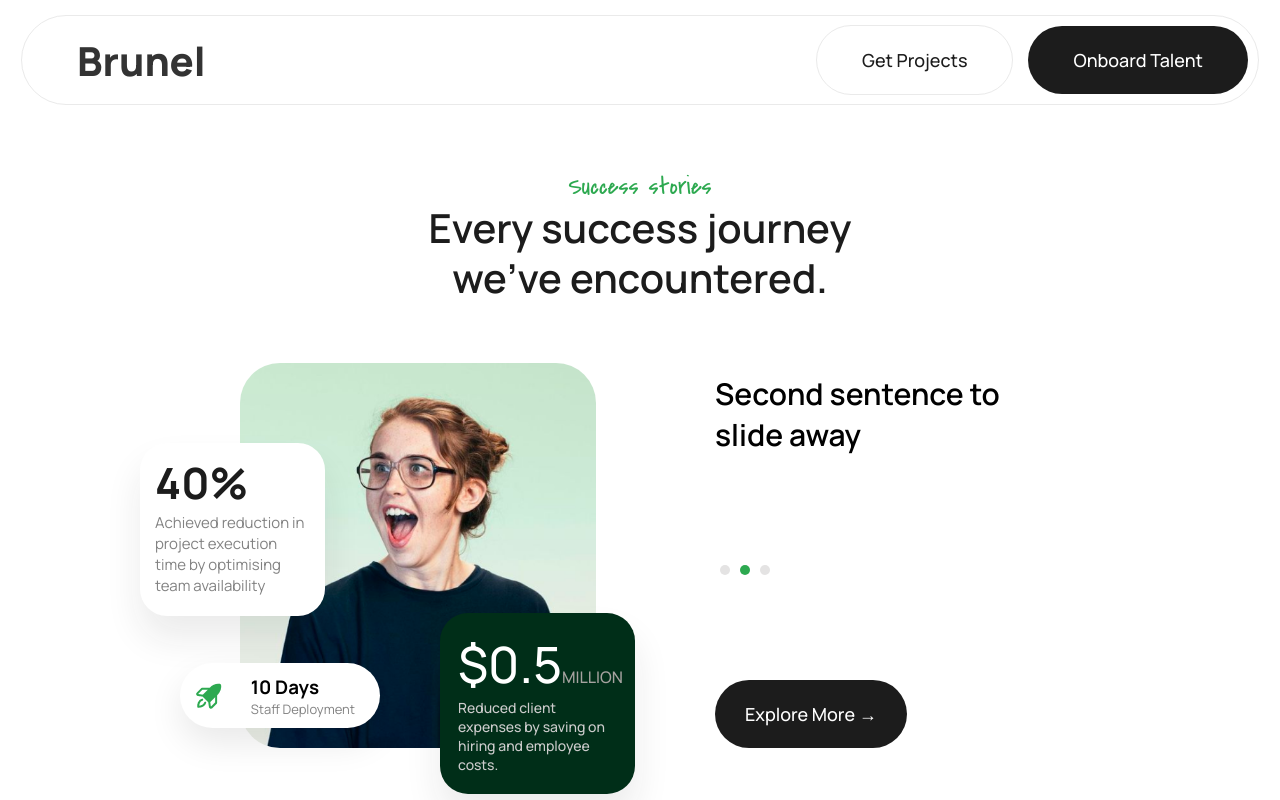
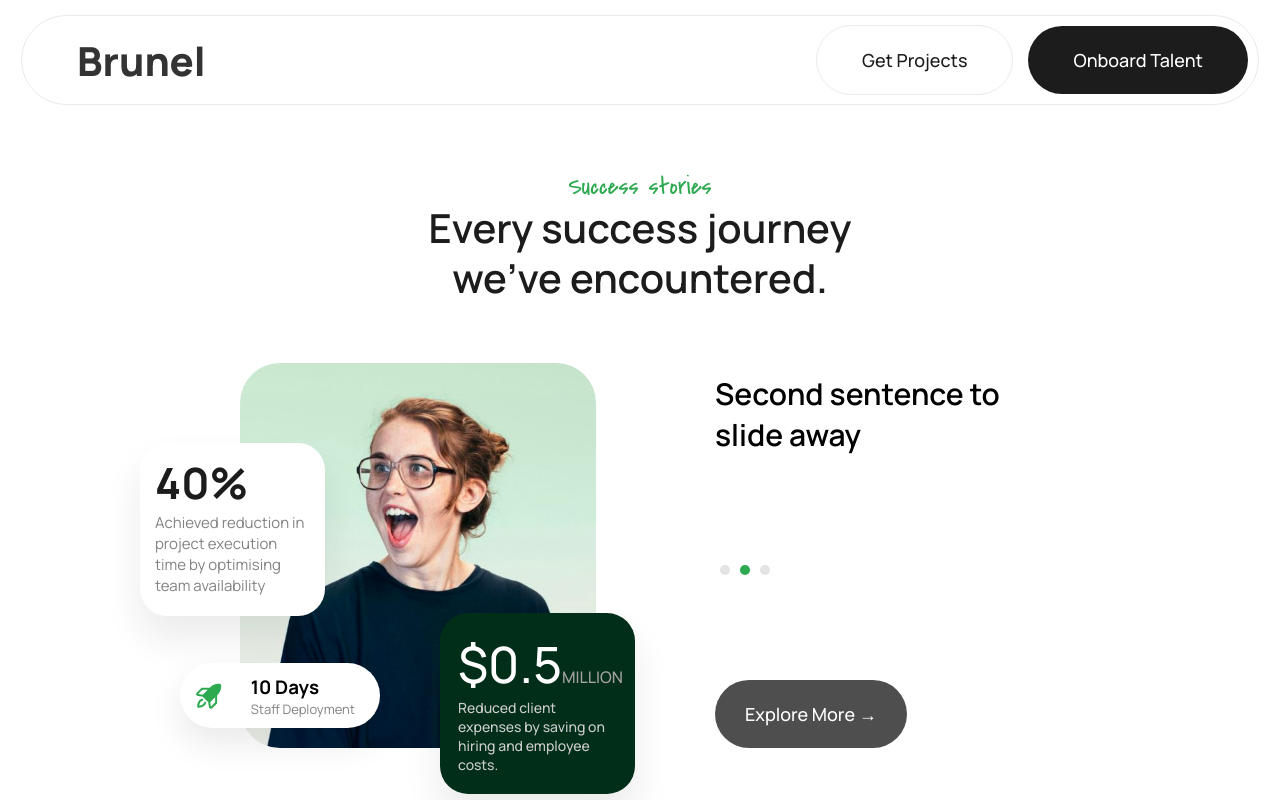
Before and after one commit to Anshuman1609/thence_assignment, a React (Create React App) app: page / in a window 1280 px wide. In both pictures the pointer is over the button "Explore More →". Shown: the top 800 px of the page. Built offline with nearby package versions, Linux system fonts and the light colour scheme.

Commit message:
just got it

```diff
--- a/src/components/carousel/carousel.css
+++ b/src/components/carousel/carousel.css
@@ -18,6 +18,9 @@
   border-radius: 100px;
   margin-left: 20px;
   margin-top: 100px;
+}
+.explore:hover {
+  background-color: rgba(78, 78, 78, 1);
 }
 
 .fortune {
--- a/src/components/navbar/navbar.css
+++ b/src/components/navbar/navbar.css
@@ -18,7 +18,6 @@
   border: 1px solid rgba(234, 234, 234, 1);
   background-color: rgba(255, 255, 255, 0.8);
   border-radius: 65px;
-
 }
 
 .navItems {
@@ -43,6 +42,9 @@
   font-family: "Manrope", sans-serif;
   font-weight: 500;
 }
+.a:hover {
+  background-color: rgba(234, 234, 234, 1);
+}
 
 .b {
   background-color: rgba(28, 28, 28, 1);
@@ -50,6 +52,9 @@
   font-size: 18px;
   font-weight: 500;
   font-family: "Manrope", sans-serif;
+}
+.b:hover {
+  background-color: rgba(78, 78, 78, 1);
 }
 
 .brunel {
```
Lines whose indentation alone changed are shown as unchanged.
